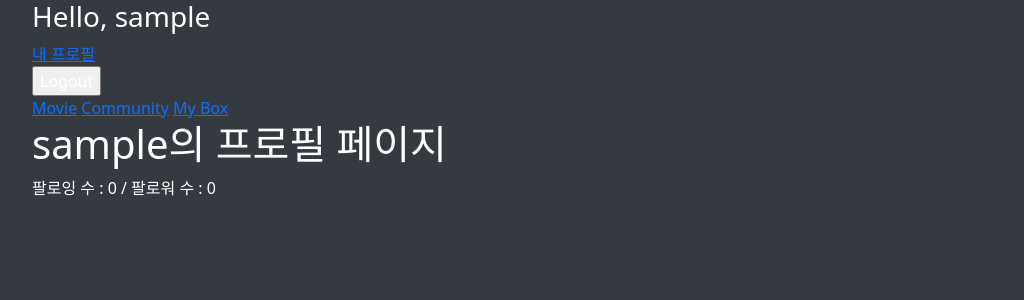
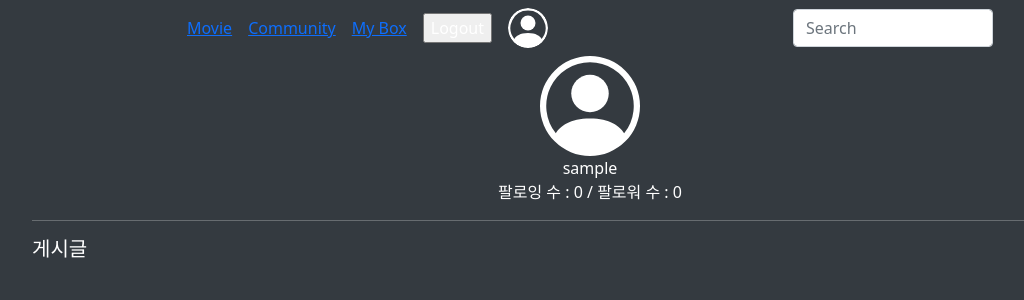
Before and after one commit to shon4bw/Mise-en-Scene, a Django app: a page that uses templates/base.html in a window 1280 px wide. Shown: the top 300 px of the page, without its empty margins (50-1074 px from the left). Run offline with Django 3.2, Linux system fonts and the light colour scheme; the visitor is signed in with stand-in values (Sample User, id 1); data comes from the database, SQL or seed files in the repository; data that the repository does not hold is empty; some libraries are stand-ins or nearby versions.

Commit message:
Fix profile image

```diff
--- a/accounts/forms.py
+++ b/accounts/forms.py
@@ -6,4 +6,5 @@ class CustomUserCreationForm(UserCreationForm):
 
     class Meta(UserCreationForm.Meta):
         model = get_user_model()
-        fields = UserCreationForm.Meta.fields
+        fields = ('username', 'image',)
+        # fields = UserCreationForm.Meta.fields
--- a/accounts/models.py
+++ b/accounts/models.py
@@ -1,6 +1,7 @@
 from django.db import models
 from django.contrib.auth.models import AbstractUser
-
+from django.conf import settings
 
 class User(AbstractUser):
+    image = models.ImageField(upload_to="", blank=True)
     followings = models.ManyToManyField('self', symmetrical=False, related_name='followers')
--- a/accounts/templates/accounts/profile.html
+++ b/accounts/templates/accounts/profile.html
@@ -1,14 +1,28 @@
 {% extends 'base.html' %}
 
 {% block content %}
-  <h1>{{ person.username }}의 프로필 페이지</h1>
+<div class="d-flex flex-column align-items-center">
+
+  <div>
+    {% if person.image %}
+      <img class="big_profile_box" src="{{ person.image.url }}" alt="프로필 사진">
+    {% else %}
+      <svg xmlns="http://www.w3.org/2000/svg" width="100" height="100" fill="currentColor" class="bi bi-person-circle" viewBox="0 0 16 16">
+        <path d="M11 6a3 3 0 1 1-6 0 3 3 0 0 1 6 0z"/>
+        <path fill-rule="evenodd" d="M0 8a8 8 0 1 1 16 0A8 8 0 0 1 0 8zm8-7a7 7 0 0 0-5.468 11.37C3.242 11.226 4.805 10 8 10s4.757 1.225 5.468 2.37A7 7 0 0 0 8 1z"/>
+      </svg>
+    {% endif %}
+  </div>
+  <span class="feed_name_txt">{{ person.username }} </span>
+
   {% with followings=person.followings.all followers=person.followers.all %}
     <div>
       <div>
       팔로잉 수 : <span id="followings-cnt"> {{ followings|length }} </span>
       / 팔로워 수 : <span id="followers-cnt"> {{ followers|length }} </span>
       </div>
-      {% if request.user != person %}
+    </div>
+    {% if user != person %}
       <div>
         <form id="follow-form" data-user-id="{{ person.pk }}" method="POST">
           {% csrf_token %}
@@ -20,15 +34,26 @@
         </form>
       </div>
     {% endif %}
+  {% endwith %}
 </div>
-  {% endwith %}
-{% endblock %}
+
+  <hr>
+  <h5>게시글</h5>
+  <!--
+  {% for article in articles %}
+
+  {% endfor %}
+  -->
+
+{% endblock content %}
 
 {% block script %}
 <script>
   const followForm = document.querySelector('#follow-form')
-  followForm.addEventListener('submit', (e)=> {
+  followForm.addEventListener('submit', (e)=>{
     e.preventDefault()
+    // console.log('확인!!!')
+    //const userId = e.target.dataset.userId
     const userId = e.target.dataset.userId
     const requestUrl = `/accounts/${userId}/follow/`
     const csrftoken = document.querySelector('[name=csrfmiddlewaretoken]').value
@@ -42,7 +67,7 @@
         followersCnt.innerText = res.data.follower_count
 
         const followBtn = document.querySelector('#follow-btn')
-        followBtn.value = res.data.followed ? '팔로우 취소' : '팔로우'
+        followBtn.value = res.data.followed ? '언팔로우' : '팔로우'
       })
       .catch((err)=>{
         window.alert(err)
@@ -50,5 +75,4 @@
 
   })
 </script>
-
-{% endblock %}
+{% endblock script %}
--- a/accounts/templates/accounts/signup.html
+++ b/accounts/templates/accounts/signup.html
@@ -5,7 +5,7 @@
 {% block content %}
 <div style="padding: 20px 300px;">
   <h1>회원가입</h1>
-  <form action="" method="POST">
+  <form action="" method="POST" enctype="multipart/form-data">
     {% csrf_token %}
     {% bootstrap_form form %}
     <input type="submit">
--- a/accounts/views.py
+++ b/accounts/views.py
@@ -7,6 +7,7 @@ from django.contrib.auth.decorators import login_required
 from django.views.decorators.http import require_POST, require_http_methods
 from .forms import CustomUserCreationForm
 from django.http import JsonResponse
+from community.models import Review
 
 @require_http_methods(['GET', 'POST'])
 def signup(request):
@@ -14,7 +15,7 @@ def signup(request):
         return redirect('community:index')
 
     if request.method == 'POST':
-        form = CustomUserCreationForm(request.POST)
+        form = CustomUserCreationForm(request.POST, request.FILES)
         if form.is_valid():
             user = form.save()
             auth_login(request, user, backend='django.contrib.auth.backends.ModelBackend')
@@ -54,8 +55,12 @@ def logout(request):
 @login_required
 def profile(request, username):
     person = get_object_or_404(get_user_model(), username=username)
+    is_following = person.followings.filter(pk=request.user.pk).exists()
+    articles = Review.objects.filter(user_id=person.id).order_by('-pk')
     context = {
         'person': person,
+        'is_following': is_following,
+        'articles': articles,
     }
     return render(request, 'accounts/profile.html', context)
 
--- a/community/templates/community/index.html
+++ b/community/templates/community/index.html
@@ -3,6 +3,7 @@
 {% block content %}
   <h1>Community</h1>
   <hr>
+  <a href="{% url 'community:create'%}">New Review</a>
   {% for review in reviews %}
     <p>작성자 : <a href="{% url 'accounts:profile' review.user.username %}">{{ review.user }}</a></p>
     <p>글 번호: {{ review.pk }}</p>
@@ -33,8 +34,6 @@
   likeFormList.forEach((likeForm)=> {
     likeForm.addEventListener('submit', (e)=> {
       e.preventDefault()
-      //console.log('확인!!!!!!')
-      // console.log(e.target.dataset)
       const reviewId = e.target.dataset.reviewId
       const requestUrl = `/community/${reviewId}/like/`
       const csrfToken = document.querySelector('[name=csrfmiddlewaretoken]').value
--- a/movies/urls.py
+++ b/movies/urls.py
@@ -1,4 +1,6 @@
 from django.urls import path
+from django.conf import settings
+from django.conf.urls.static import static
 from . import views
 
 app_name = 'movies'
@@ -11,7 +13,4 @@ urlpatterns = [
     path('mybox/', views.mybox, name='mybox'),
     #path('mybox_add/', views.mybox, name='mybox'),
     #path('mybox/', views.mybox, name='mybox'),
-
-
-
 ]
--- a/pjt-final/settings.py
+++ b/pjt-final/settings.py
@@ -134,6 +134,12 @@ USE_TZ = True
 
 STATIC_URL = '/static/'
 
+STATICFILES_DIRS = [BASE_DIR / 'static',]
+
+MEDIA_URL = '/media/'
+
+MEDIA_ROOT = BASE_DIR / 'media'
+
 AUTH_USER_MODEL = 'accounts.User'
 
 # Default primary key field type
--- a/pjt-final/urls.py
+++ b/pjt-final/urls.py
@@ -15,6 +15,8 @@ Including another URLconf
 """
 from django.contrib import admin
 from django.urls import path, include
+from django.conf import settings
+from django.conf.urls.static import static
 from rest_framework import permissions
 from drf_yasg.views import get_schema_view
 from drf_yasg import openapi
@@ -40,4 +42,4 @@ urlpatterns = [
     path('swagger/', schema_view.with_ui('swagger', cache_timeout=0), name='schema-swagger-ui'),
     path('redoc/', schema_view.with_ui('redoc', cache_timeout=0), name='schema-redoc'),
     path('accounts/', include('allauth.urls')),
-]
+] + static(settings.MEDIA_URL, document_root=settings.MEDIA_ROOT)
--- a/requirements.txt
+++ b/requirements.txt
@@ -19,6 +19,7 @@ Jinja2==3.0.3
 MarkupSafe==2.0.1
 oauthlib==3.1.1
 packaging==21.2
+Pillow==8.4.0
 pycparser==2.21
 PyJWT==2.3.0
 pyparsing==2.4.7
--- a/templates/_style.html
+++ b/templates/_style.html
@@ -3,4 +3,24 @@
   color: #ffffff;
 }
 
+.profile_box {
+    width: 40px;
+    height: 40px;
+    border-radius: 70%;
+    overflow: hidden;
+}
+
+.profile_img {
+    width: 100%;
+    height: 100%;
+    object-fit: cover;
+}
+
+.big_profile_box {
+    width: 100px;
+    height: 100px;
+    border-radius: 70%;
+    overflow: hidden;
+}
+
 </style>
--- a/templates/base.html
+++ b/templates/base.html
@@ -10,27 +10,63 @@
   <!-- CSS style 모음 파일 -->
   {% include '_style.html' %}
 
+  <nav class="navbar justify-content-evenly py-2">
+    {% if user.is_authenticated %}
+      <ul class="d-flex flex-row align-items-center list-unstyled my-0">
+        <li class="mx-2">
+          <a href="{% url 'movies:index'%}">Movie</a>
+        </li>
 
-  <div class="container">
-    <nav>
-      {% if user.is_authenticated %}
-      <h3>Hello, {{ user.username }}</h3>
-      <a href="{% url 'accounts:profile' user %}">내 프로필<a>
+        <li class="mx-2">
+          <a href="{% url 'community:index'%}">Community</a>
+        </li>
+
+        <li class="mx-2">
+          <a href="{% url 'movies:mybox'%}">My Box</a>
+        </li>
+
+        <li class="mx-2">
           <form action="{% url 'accounts:logout' %}" method="POST">
             {% csrf_token %}
             <input type="submit" value="Logout">
           </form>
-      <a href="{% url 'movies:index'%}">Movie</a>
-      <a href="{% url 'community:index'%}">Community</a>
-      <a href="{% url 'movies:mybox'%}">My Box</a>
+        </li>
 
+        <li class="mx-2">
+          <div class="profile_box">
+            {% if user.image %}
+            <a href="{% url 'accounts:profile' request.user.username %}">
+              <img class="profile_img" src="{{ user.image.url }}" alt="프로필 사진">
+            </a>
             {% else %}
+            <a href="{% url 'accounts:profile' request.user.username %}">
+              <svg xmlns="http://www.w3.org/2000/svg" width="40" height="40" fill="currentColor" class="bi bi-person-circle" viewBox="0 0 16 16">
+                <path d="M11 6a3 3 0 1 1-6 0 3 3 0 0 1 6 0z"/>
+                <path fill-rule="evenodd" d="M0 8a8 8 0 1 1 16 0A8 8 0 0 1 0 8zm8-7a7 7 0 0 0-5.468 11.37C3.242 11.226 4.805 10 8 10s4.757 1.225 5.468 2.37A7 7 0 0 0 8 1z"/>
+              </svg>
+            </a>
+            {% endif %}
+          </div>
+        </li>
+      </ul>
+    {% else %}
+      <ul class="d-flex flex-row align-items-center list-unstyled my-0">
+        <li class="mx-2">
+          <a href="{% url 'accounts:signup' %}">Signup</a>
+        </li>
+        <li class="mx-2">
+          <a href="{% url 'accounts:login' %}">Login</a>
+        </li>
+      </ul>
+    {% endif %}
+      <ul class="d-flex flex-row align-items-center list-unstyled my-0">
+        <li class="mx-2">
+          <input class="form-control" style="width: 200px" type="search" placeholder="Search" aria-label="Search">
+        </li>
+      </ul>
+  </nav>
 
-      <a href="{% url 'accounts:signup' %}">Signup</a>
-      <a href="{% url 'accounts:login' %}">Login</a>
-
-      {% endif %}
-    </nav>
+  <div class="container">
     {% block content %}
     {% endblock %}
   </div>
```
Also changed, not shown: accounts/migrations/0002_user_image.py (added), accounts/migrations/0003_alter_user_image.py (added), accounts/migrations/0004_alter_user_image.py (added), accounts/migrations/0005_alter_user_image.py (added), accounts/migrations/0006_alter_user_image.py (added), accounts/migrations/0007_profile.py (added), accounts/migrations/0008_auto_20211119_0959.py (added), accounts/migrations/0009_alter_user_image.py (added). Lines whose indentation alone changed are shown as unchanged.
